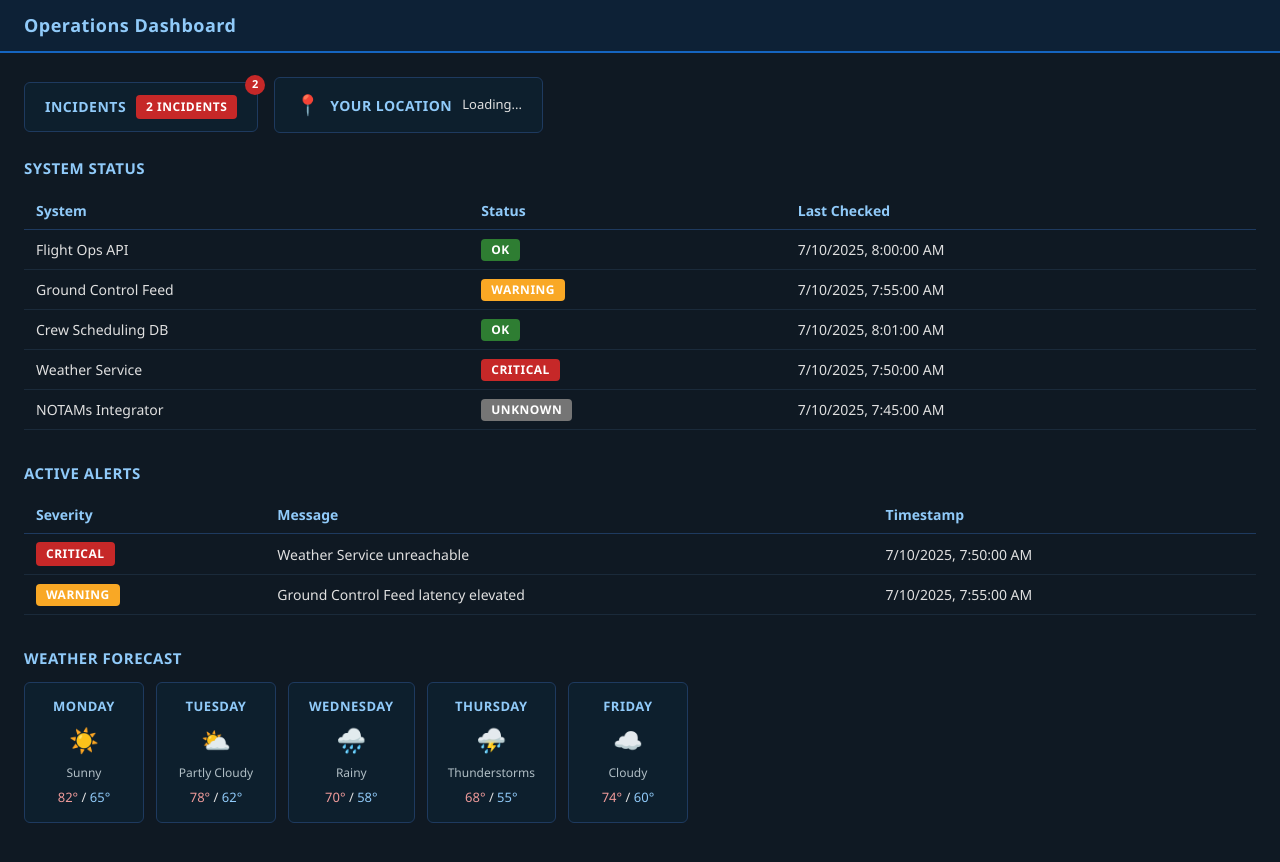
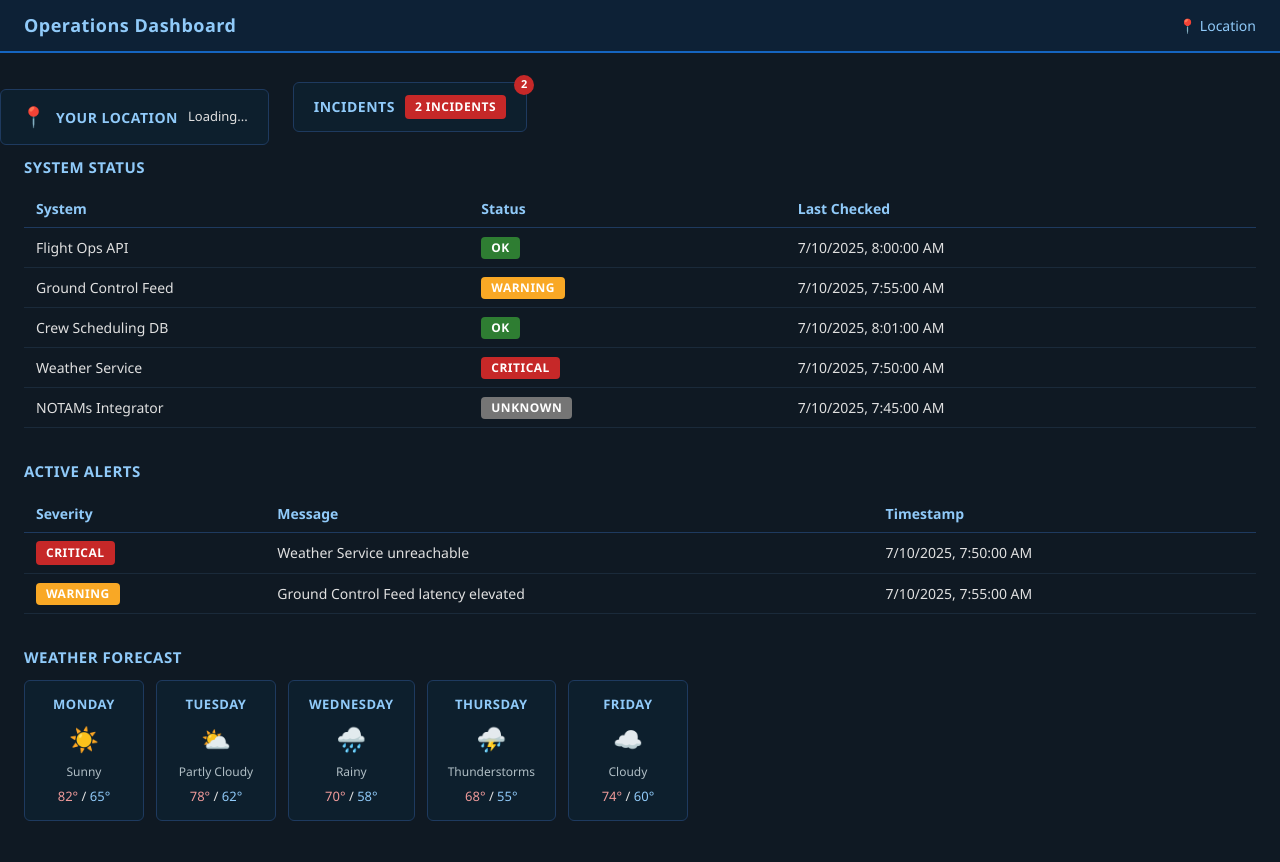
Before and after one commit to VinoJayapalan/operations-dashboard, a React (Create React App) app: page / in a window 1280 px wide. Shown: the top 862 px of the page. Built offline with nearby package versions, Linux system fonts and the light colour scheme; no server answers.

Commit message:
feat: place the geolocation placeholder in the top right corner

```diff
--- a/src/layout/MainLayout.jsx
+++ b/src/layout/MainLayout.jsx
@@ -9,8 +9,10 @@ const styles = {
     padding: '12px 24px',
     display: 'flex',
     alignItems: 'center',
+    justifyContent: 'space-between',
   },
   title: { fontSize: '18px', fontWeight: 700, color: '#90caf9', letterSpacing: '0.5px' },
+  geolocation: { fontSize: '14px', color: '#90caf9', display: 'flex', alignItems: 'center', gap: '4px' },
   main: { flex: 1, padding: '24px' },
 };
 
@@ -19,6 +21,7 @@ export default function MainLayout({ children }) {
     <div style={styles.wrapper}>
       <header style={styles.header}>
         <span style={styles.title}>{APP_NAME}</span>
+        <span style={styles.geolocation}>📍 Location</span>
       </header>
       <main style={styles.main}>{children}</main>
     </div>
--- a/src/pages/DashboardPage.jsx
+++ b/src/pages/DashboardPage.jsx
@@ -132,16 +132,16 @@ export default function DashboardPage() {
 
   return (
     <div>
+      <div style={{ position: 'fixed', top: '12px', right: '24px', zIndex: 1000, ...tileStyle, marginBottom: 0 }}>
+        <span style={{ fontSize: '20px' }}>📍</span>
+        <span style={tileLabelStyle}>Your Location</span>
+        <span style={{ fontSize: '13px', color: '#e0e0e0' }}>{geoText}</span>
+      </div>
+
       <div style={tileStyle}>
         <span style={tileLabelStyle}>Incidents</span>
         <span style={alertBadgeStyle}>{mockAlerts.length} INCIDENTS</span>
         <span style={redCircleBadgeStyle}>{mockAlerts.length}</span>
-      </div>
-
-      <div style={{ ...tileStyle, marginLeft: '16px' }}>
-        <span style={{ fontSize: '20px' }}>📍</span>
-        <span style={tileLabelStyle}>Your Location</span>
-        <span style={{ fontSize: '13px', color: '#e0e0e0' }}>{geoText}</span>
       </div>
 
       <div style={sectionTitle}>System Status</div>
```
